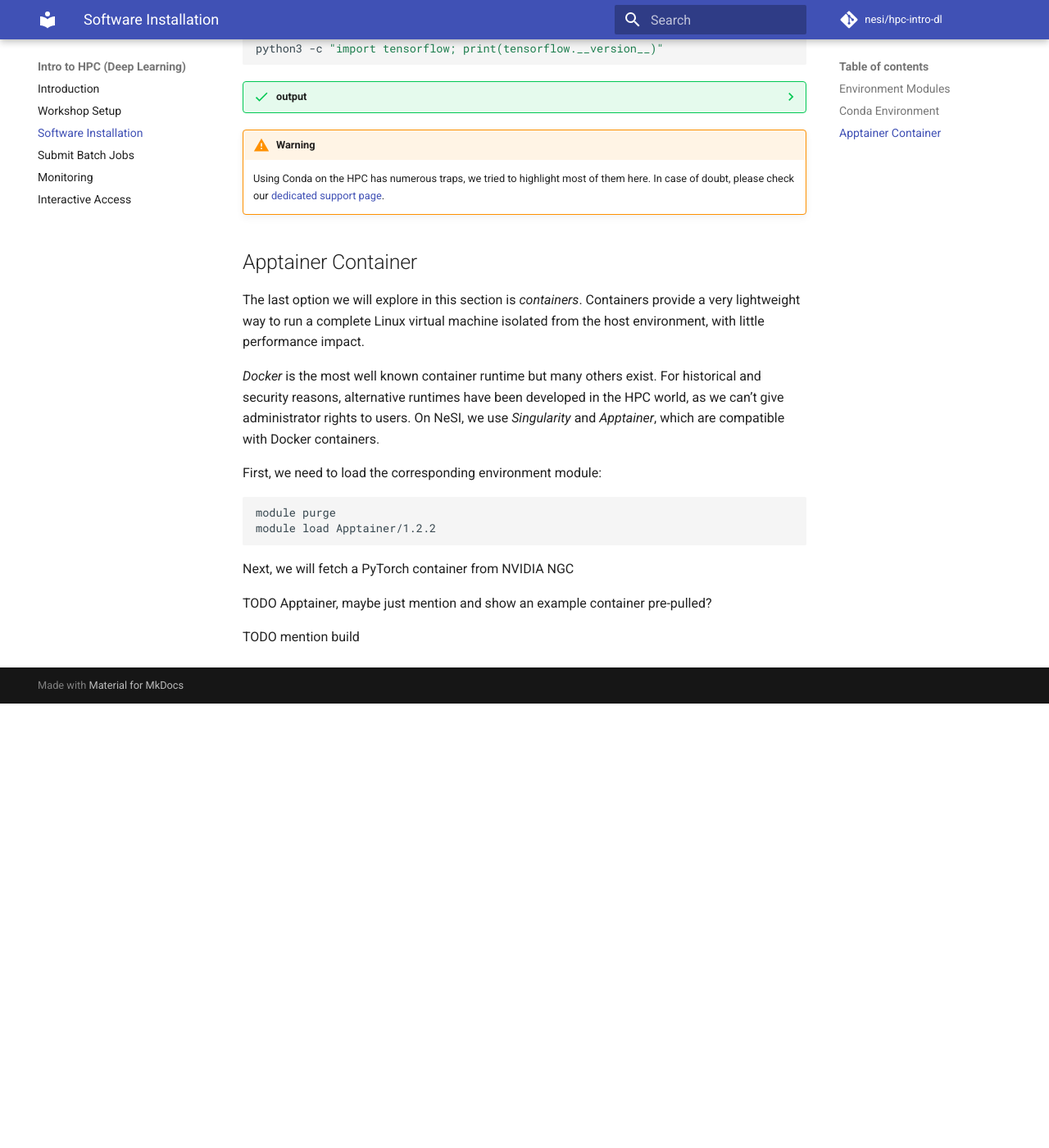
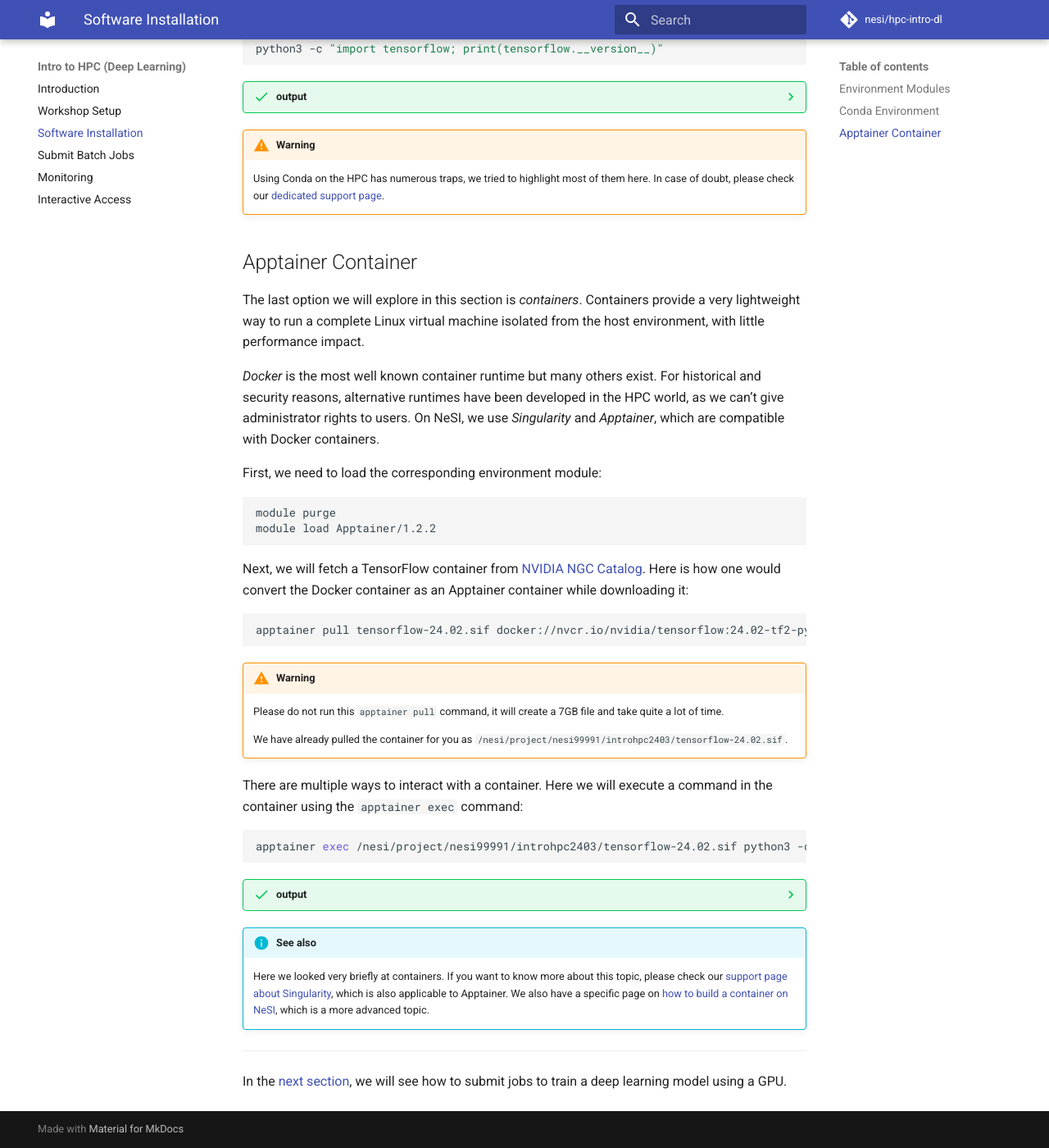
Before and after one commit to nesi/hpc-intro-dl, an MkDocs documentation site: the page built from docs/install.md, in a window 1280 px wide and 1400 px high, scrolled down 3292 px. Shown: the whole window at 82% size. Built offline with MkDocs 1.6.1 and Material for MkDocs 9.7.7, drawn with Linux system fonts in a browser that asks for light colours; comment, search, counter and statistics services are not loaded; before the commit the page ends 4150 px from its top, so only the background shows below that.

Commit message:
populate apptainer section

````diff
--- a/docs/install.md
+++ b/docs/install.md
@@ -529,13 +529,43 @@
 
 First, we need to load the corresponding environment module:
 
-```
+```bash
 module purge
 module load Apptainer/1.2.2
 ```
 
-Next, we will fetch a PyTorch container from NVIDIA NGC
+Next, we will fetch a TensorFlow container from [NVIDIA NGC Catalog](https://catalog.ngc.nvidia.com/containers).
+Here is how one would convert the Docker container as an Apptainer container while downloading it:
 
-TODO Apptainer, maybe just mention and show an example container pre-pulled?
+```bash
+apptainer pull tensorflow-24.02.sif docker://nvcr.io/nvidia/tensorflow:24.02-tf2-py3
+```
 
-TODO mention build
+!!! warning
+
+    Please do not run this `apptainer pull` command, it will create a 7GB file and take quite a lot of time.
+
+    We have already pulled the container for you as `/nesi/project/nesi99991/introhpc2403/tensorflow-24.02.sif`.
+
+There are multiple ways to interact with a container.
+Here we will execute a command in the container using the `apptainer exec` command:
+
+```bash
+apptainer exec /nesi/project/nesi99991/introhpc2403/tensorflow-24.02.sif python3 -c "import tensorflow"
+```
+
+??? success "output"
+
+    ```
+    TODO
+    ```
+
+!!! info "See also"
+
+    Here we looked very briefly at containers.
+    If you want to know more about this topic, please check our [support page about Singularity](https://support.nesi.org.nz/hc/en-gb/articles/360001107916-Singularity), which is also applicable to Apptainer.
+    We also have a specific page on [how to build a container on NeSI](https://support.nesi.org.nz/hc/en-gb/articles/6008779241999-Build-an-Apptainer-container-on-a-Milan-compute-node), which is a more advanced topic.
+
+---
+
+In the [next section](submit.md), we will see how to submit jobs to train a deep learning model using a GPU.
````
